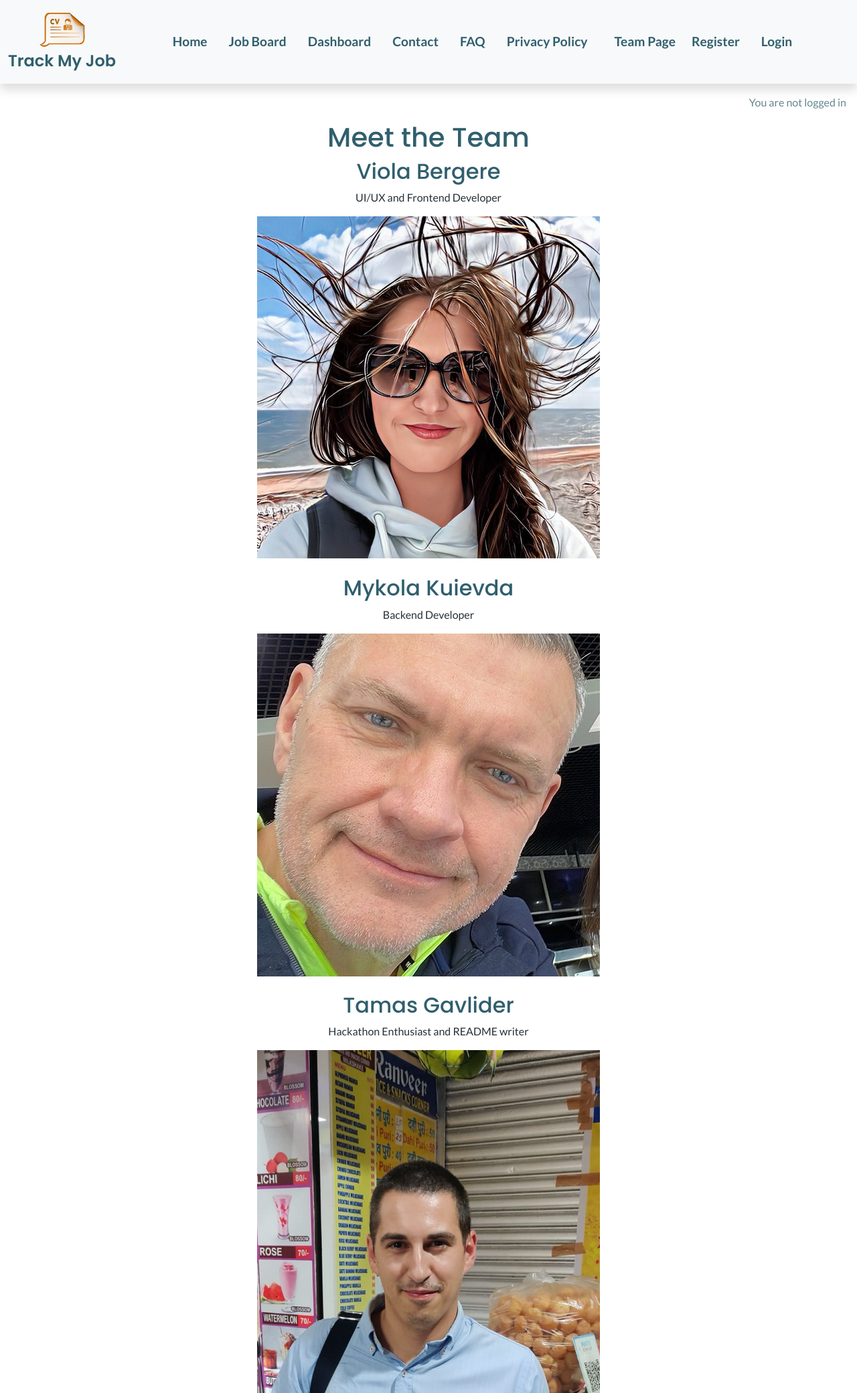
After one commit to Tamas-Gavlider/2410-hackhaton-team5, a Django app: page /team_page/ in a window 1280 px wide. The commit adds this page. Shown: the whole page at 67% size. Run offline with Django 5.2, Linux system fonts and the light colour scheme; some libraries are stand-ins or nearby versions.

Commit message:
Add team page

```diff
--- /dev/null
+++ b/home/templates/home/team_page.html
@@ -0,0 +1,24 @@
+{% extends 'base.html'%}
+{% load static%}
+{% block content %}
+
+<div class="text-center">
+    <h1>Meet the Team</h1>
+    <h2>Viola Bergere</h2>
+    <p>UI/UX and Frontend Developer</p>
+    <img src="{% static 'images/viola.png'%}" class="img-fluid" alt="Viola">
+</div>
+<br>
+<div class="text-center">
+<h2>Mykola Kuievda</h2>
+<p>Backend Developer</p>
+<img src="{% static 'images/mykola.png'%}" class="img-fluid" alt="Mykola">
+</div>
+<br>
+<div class="text-center">
+<h2>Tamas Gavlider</h2>
+<p>Hackathon Enthusiast and README writer</p>
+<img src="{% static 'images/tamas.png'%}" class="img-fluid" alt="Tamas">
+</div>
+
+{% endblock %}
--- a/home/urls.py
+++ b/home/urls.py
@@ -5,4 +5,5 @@ urlpatterns = [
     path('', views.home, name='home'),
     path('faq/', views.faq, name='faq'),
     path('privacy_policy/', views.privacy_policy, name='privacy_policy'),
+    path('team_page/',views.team_page,name='team_page')
 ]
--- a/home/views.py
+++ b/home/views.py
@@ -17,3 +17,6 @@ def privacy_policy(request):
     """ A view to return the Privacy Policy page"""
 
     return render(request, "home/privacy_policy.html")
+
+def team_page(request):
+    return render(request, "home/team_page.html")
--- a/templates/base.html
+++ b/templates/base.html
@@ -56,6 +56,9 @@
             <li class="nav-item px-2">
               <a class="nav-link {% if request.path == privacy_policy_url %}active" aria-current="page{% endif %}" href="{% url 'privacy_policy' %}" aria-label="Privacy Policy">Privacy Policy</a>
             </li>
+            <li class="nav-item px-2"></li>
+              <a class="nav-link {% if request.path == team_page_url %}active" aria-current="page{% endif %}" href="{% url 'team_page' %}" aria-label="Team Page">Team Page</a>
+            </li>
             {% if user.is_authenticated %}
             <li class="nav-item px-2">
               <a class="nav-link {% if request.path == logout_url %}active" aria-current="page{% endif %}" href="{% url 'account_logout' %}" aria-label="Logout">Logout</a>
```
Also changed, not shown: static/images/mykola.png (added), static/images/tamas.png (added), static/images/viola.png (added).
